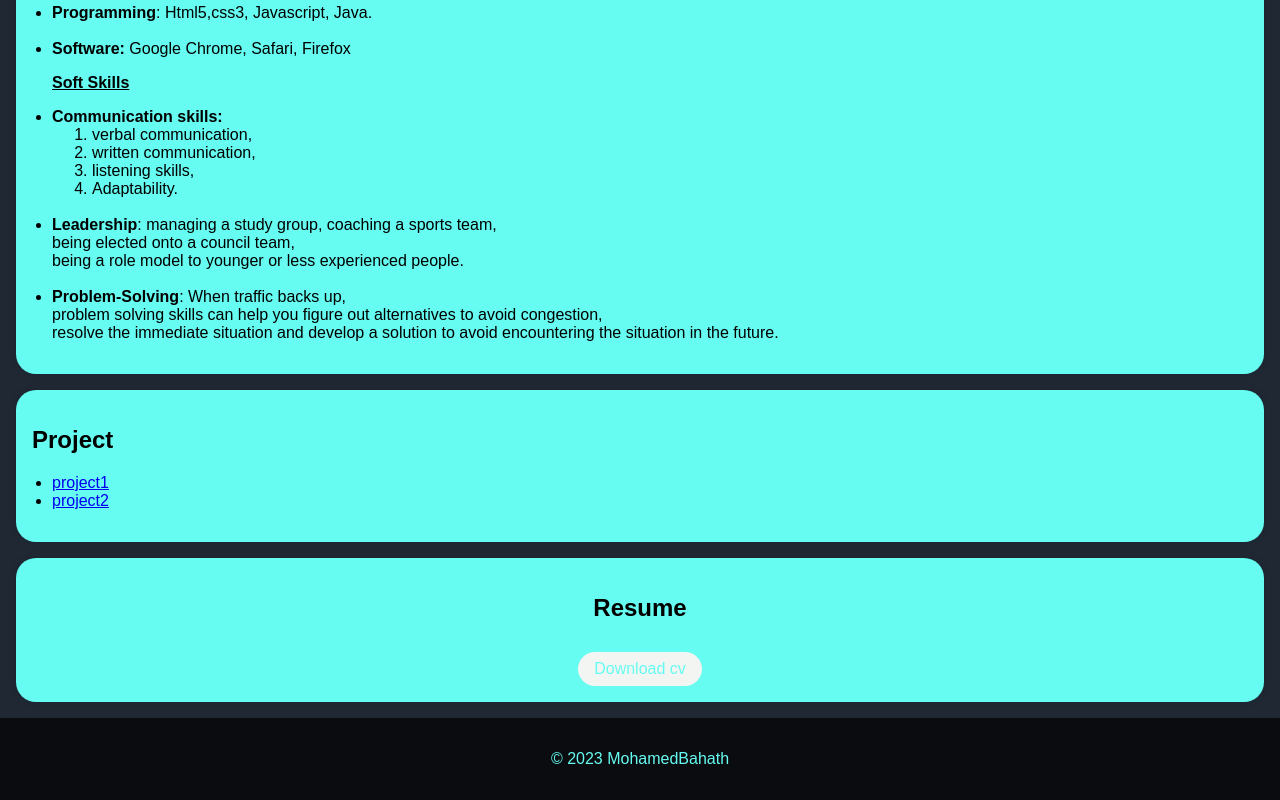
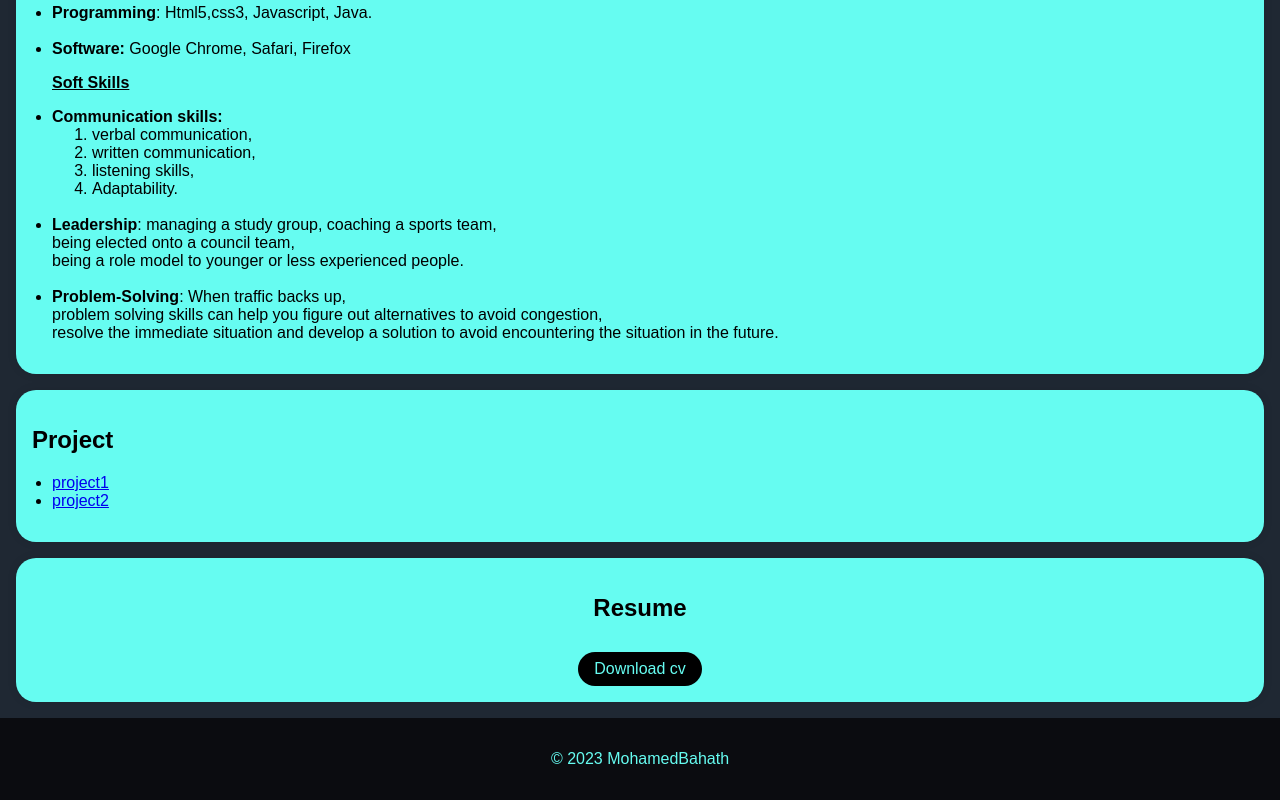
Before and after one commit to SMD-BAHATH/my-portfolio, a plain HTML site: page index.html in a window 1280 px wide. Shown: the part 852-1652 px from the top of the page. Drawn offline with Linux system fonts and the light colour scheme.

Commit message:
Update style.css

```diff
--- a/style.css
+++ b/style.css
@@ -62,7 +62,7 @@ nav ul {
     }
 
     .download-button {
-        background-color: #f2f5f2;
+        background-color: #000;
         color: #66FCF1;
         padding: 0.5rem 1rem;
         text-decoration: none;
```
